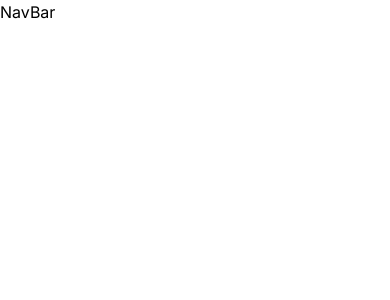
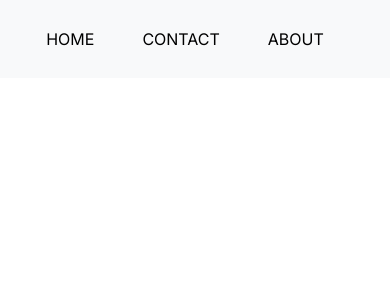
Before and after one commit to Merus23/NovoonBrandBook, a Next.js app: page / in a window 390 px wide. Shown: the top 300 px of the page. Built offline with nearby package versions, Linux system fonts and the light colour scheme.

Commit message:
feat: add the struture of the NavBar component without responsivity

```diff
--- a/src/app/components/NavBar/NavBar.module.css
+++ b/src/app/components/NavBar/NavBar.module.css
@@ -0,0 +1,37 @@
+.navbar {
+  --background-color: #f8f9fa;
+  --text-color: black;
+
+  background-color: var(--background-color);
+  display: flex;
+  justify-content: space-around;
+  flex-direction: row;
+  align-items: center;
+}
+
+.navList {
+  color: var(--text-color);
+  display: flex;
+  justify-content: space-around;
+  flex-direction: row;
+  align-items: center;
+  margin-right: 20px;
+  padding: 1.7em;
+  gap: 3em;
+}
+
+.logo {
+  width: 100px;
+}
+
+@media (max-width: 768px) {
+  .logo {
+    display: none;
+  }
+
+  .navbar {
+    transition: 0.8s all ease;
+    display: flex;
+    justify-content: center;
+  }
+}
--- a/src/app/components/NavBar/NavBar.tsx
+++ b/src/app/components/NavBar/NavBar.tsx
@@ -1,9 +1,34 @@
-import React from "react";
+import React, { ReactNode } from "react";
 import styles from "./NavBar.module.css";
-type Props = {};
+import Link from "next/link";
+import Image from "next/image";
+import logo from "../../../../public/assets/logo.png";
 
-function NavBar({}: Props) {
-  return <div>NavBar</div>;
+type Item = {
+  title: string;
+  link: string;
+};
+
+type Props = {
+  items: Item[];
+};
+
+function NavBar({ items }: Props) {
+  return (
+    <nav className={styles.navbar}>
+      <Link href="/">
+        <Image src={logo} alt="logo" className={styles.logo} />
+      </Link>
+
+      <ul className={styles.navList}>
+        {items.map((item, index) => (
+          <li>
+            <Link href={item.link}>{item.title}</Link>
+          </li>
+        ))}
+      </ul>
+    </nav>
+  );
 }
 
 export default NavBar;
--- a/src/app/page.tsx
+++ b/src/app/page.tsx
@@ -1,10 +1,16 @@
-import Image from "next/image";
+import { log } from "console";
 import NavBar from "./components/NavBar/NavBar";
 
 export default function Home() {
   return (
     <>
-      <NavBar />
+      <NavBar
+        items={[
+          { title: "HOME", link: "/home" },
+          { title: "CONTACT", link: "/contact" },
+          { title: "ABOUT", link: "/about" },
+        ]}
+      />
     </>
   );
 }
```
Also changed, not shown: public/assets/logo.png (added).
